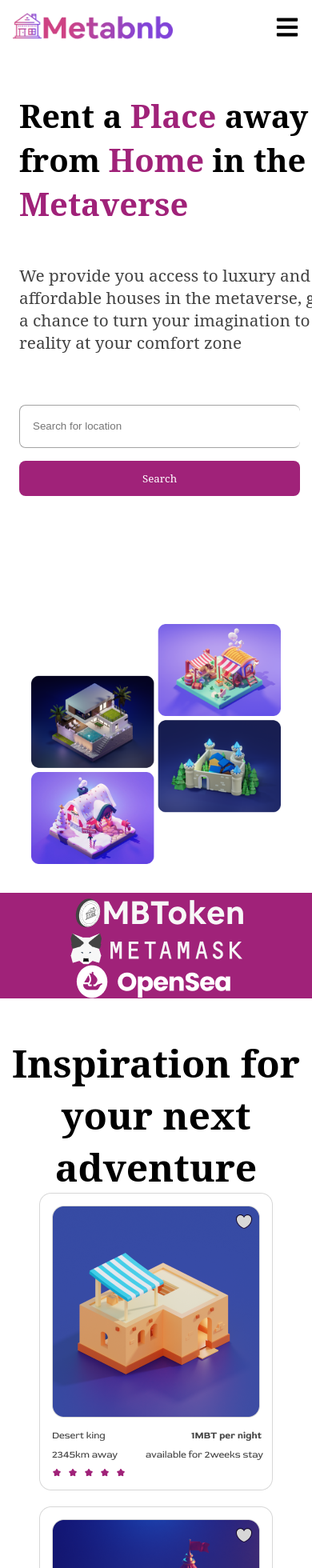
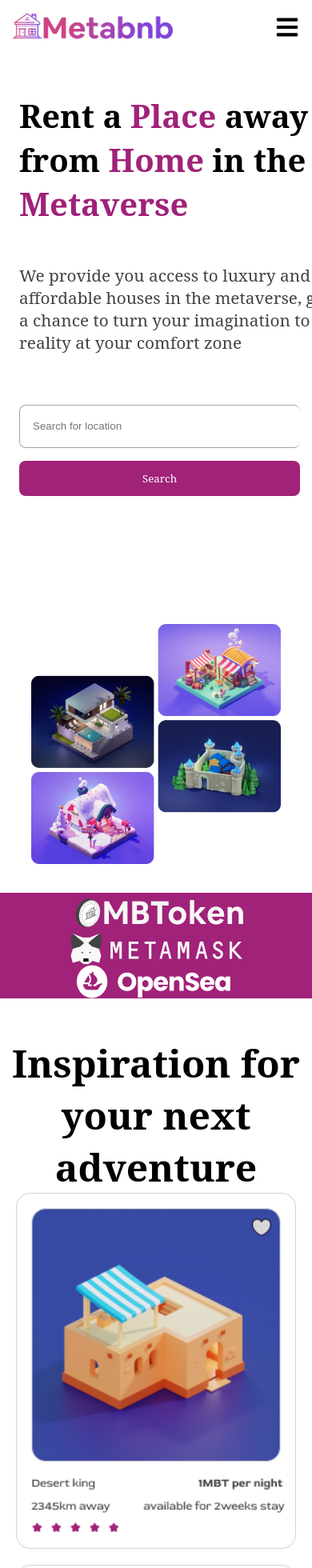
Before and after one commit to Ausranking/HNG-metamask, a React (Create React App) app: page / in a window 390 px wide. Shown: the top 1960 px of the page at 80% size. Built offline with nearby package versions, Linux system fonts and the light colour scheme; a web font is replaced by a local one.

Commit message:
fixed image sizes on mobile

```diff
--- a/src/index.css
+++ b/src/index.css
@@ -78,7 +78,9 @@ li a {
     margin: auto;
     flex-direction: column;
   }
-
+  .grid img {
+    width: 350px;
+  }
 
 
   main {
```
